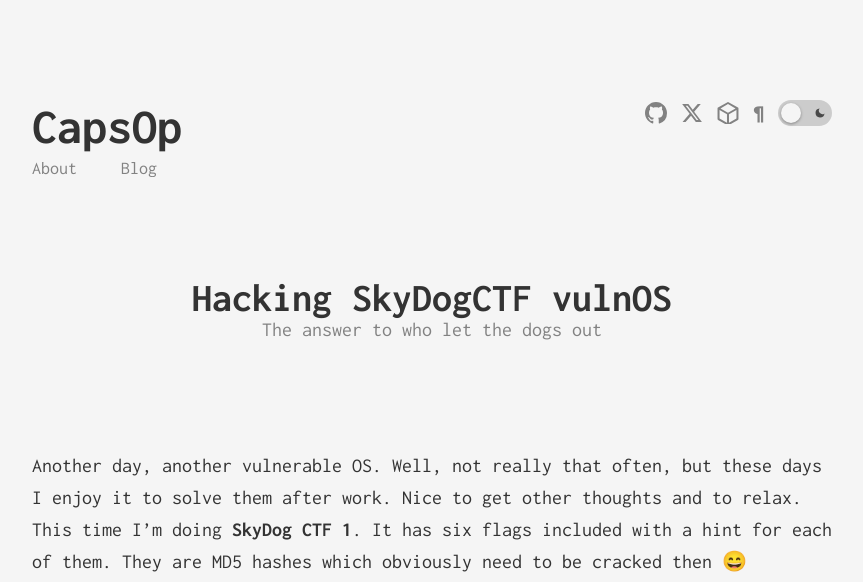
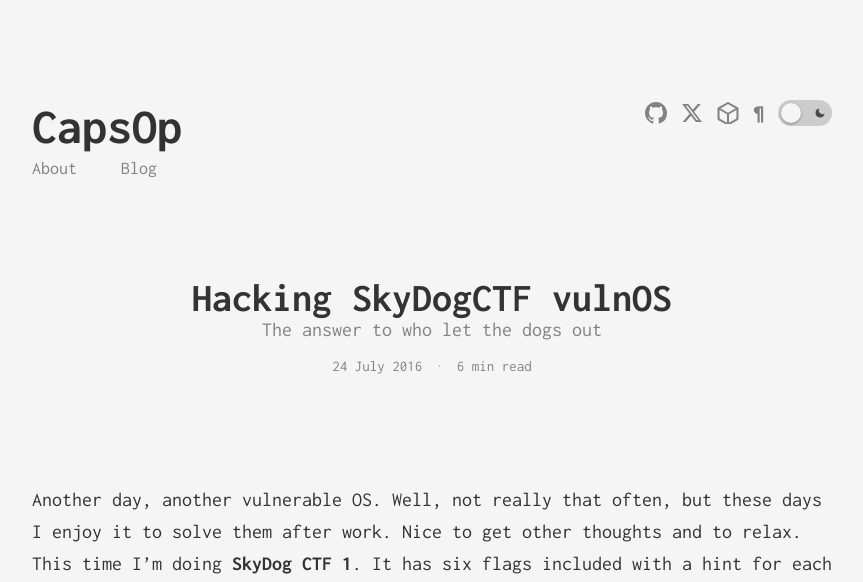
Before and after one commit to wirehack7/capsop.com, a Jekyll site: the page built from _posts/2016-07-24-Skydog-CTF.markdown, in a window 1280 px wide. Shown: the top 582 px of the page, without its empty margins (208-1071 px from the left). Built offline with Jekyll 4.4.1, drawn with Linux system fonts in a browser that asks for light colours.

Commit message:
toc styling, reading time, git-based last-modified via CI data file

````diff
--- /dev/null
+++ b/_data/last_modified.yml
@@ -0,0 +1,3 @@
+# path -> ISO date of the file's last commit. Regenerated in CI (deploy.yml)
+# from `git log`; this committed copy is just the fallback for local builds.
+{}
--- a/_includes/post/title.html
+++ b/_includes/post/title.html
@@ -1,4 +1,18 @@
 <h1 class="page-title post-title">
     <div class="page-title__text post-title__text">{{ page.title }}</div>
     <div class="page-title__subtitle post-title__subtitle">{{ page.subtitle }}</div>
+    <div class="post-meta">
+        {{ page.date | date: "%d %B %Y" }}
+        <span class="post-meta__dot">&middot;</span>
+        {{ include.reading_time }} min read
+        {%- assign lm = site.data.last_modified[page.path] -%}
+        {%- if lm and lm != "" -%}
+            {%- assign lmd = lm | date: "%Y-%m-%d" -%}
+            {%- assign pd = page.date | date: "%Y-%m-%d" -%}
+            {%- if lmd != pd -%}
+                <span class="post-meta__dot">&middot;</span>
+                updated {{ lm | date: "%d %B %Y" }}
+            {%- endif -%}
+        {%- endif -%}
+    </div>
 </h1>
--- a/_layouts/default.html
+++ b/_layouts/default.html
@@ -19,7 +19,5 @@
         {% include externals/scripting.html %}
 
 		{% include meta_tags/footer.html %}
-
-	<!-- last update: {{ page.last-modified-date | date: '%B %d, %Y %H:%M:%S' }} -->
 </body>
 </html>
--- a/_layouts/post.html
+++ b/_layouts/post.html
@@ -1,7 +1,8 @@
 ---
 layout: default
 ---
-{% include post/title.html %}
+{% assign _reading_time = content | reading_time %}
+{% include post/title.html reading_time=_reading_time %}
 
 <div class="content">
     {{ content }}
--- a/_plugins/hook-add-last-modified-date.rb
+++ /dev/null
@@ -1,9 +0,0 @@
-Jekyll::Hooks.register :posts, :pre_render do |post|
-
-  # get the current post last modified time
-  modification_time = File.mtime( post.path )
-
-  # inject modification_time in post's datas.
-  post.data['last-modified-date'] = modification_time
-
-end
--- /dev/null
+++ b/_plugins/reading-time.rb
@@ -0,0 +1,17 @@
+# {{ content | reading_time }} -> whole minutes, code blocks excluded (this blog
+# pastes huge nmap/gdb dumps that would wildly inflate a naive word count).
+
+module ReadingTime
+  WPM = 200.0
+
+  def reading_time(input)
+    text = input.to_s.dup
+    text.gsub!(/^```.*?^```/m, "")          # fenced code (raw markdown)
+    text.gsub!(%r{<pre\b.*?</pre>}m, "")    # code blocks (rendered html)
+    text.gsub!(/<[^>]+>/, " ")              # strip remaining tags
+    minutes = (text.split.size / WPM).ceil
+    minutes < 1 ? 1 : minutes
+  end
+end
+
+Liquid::Template.register_filter(ReadingTime)
--- a/_sass/_default.scss
+++ b/_sass/_default.scss
@@ -254,6 +254,70 @@
 
 .post-title__subtitle {
     font-size: 20px;
+}
+
+.post-meta {
+    margin-top: 18px;
+    font-size: 15px;
+    font-weight: 400;
+    color: var(--muted);
+}
+
+.post-meta__dot {
+    margin: 0 6px;
+    opacity: 0.6;
+}
+
+/* =Table of contents (kramdown {:toc}) */
+#markdown-toc {
+    margin: 45px 0;
+    padding: 18px 24px;
+    background: var(--code-block-bg);
+    border: 1px solid var(--border);
+    border-left: 3px solid var(--muted);
+    border-radius: 6px;
+    list-style: none;
+    font-size: 16px;
+    line-height: 1.75;
+    counter-reset: toc;
+}
+
+#markdown-toc::before {
+    content: "Contents";
+    display: block;
+    margin-bottom: 8px;
+    font-size: 13px;
+    font-weight: 700;
+    letter-spacing: 0.12em;
+    text-transform: uppercase;
+    color: var(--muted);
+}
+
+#markdown-toc > li {
+    counter-increment: toc;
+}
+
+#markdown-toc > li > a::before {
+    content: counter(toc) ".\00a0\00a0";
+    color: var(--muted);
+}
+
+#markdown-toc ul {
+    margin: 2px 0 2px 22px;
+    padding: 0;
+    list-style: none;
+    font-size: 15px;
+}
+
+#markdown-toc a {
+    color: var(--text);
+    font-weight: 400;
+    text-decoration: none;
+}
+
+#markdown-toc a:hover {
+    text-decoration: underline;
+    text-underline-offset: 3px;
 }
 
 /* =Post teasers */
````
Also changed, not shown: .github/workflows/deploy.yml.
